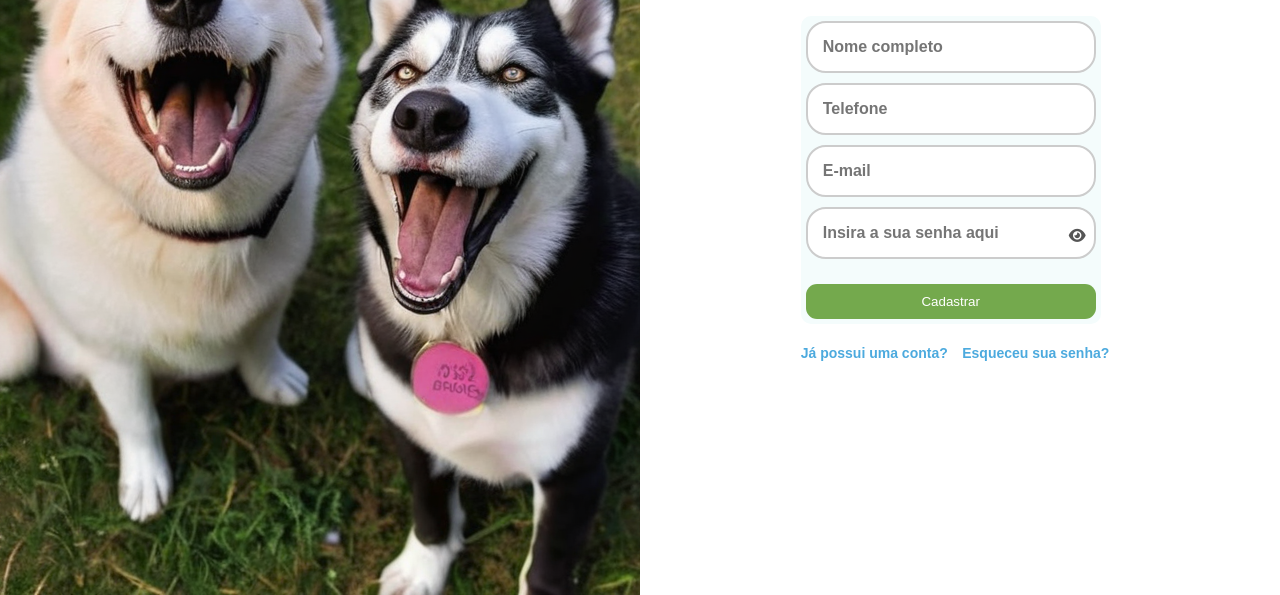
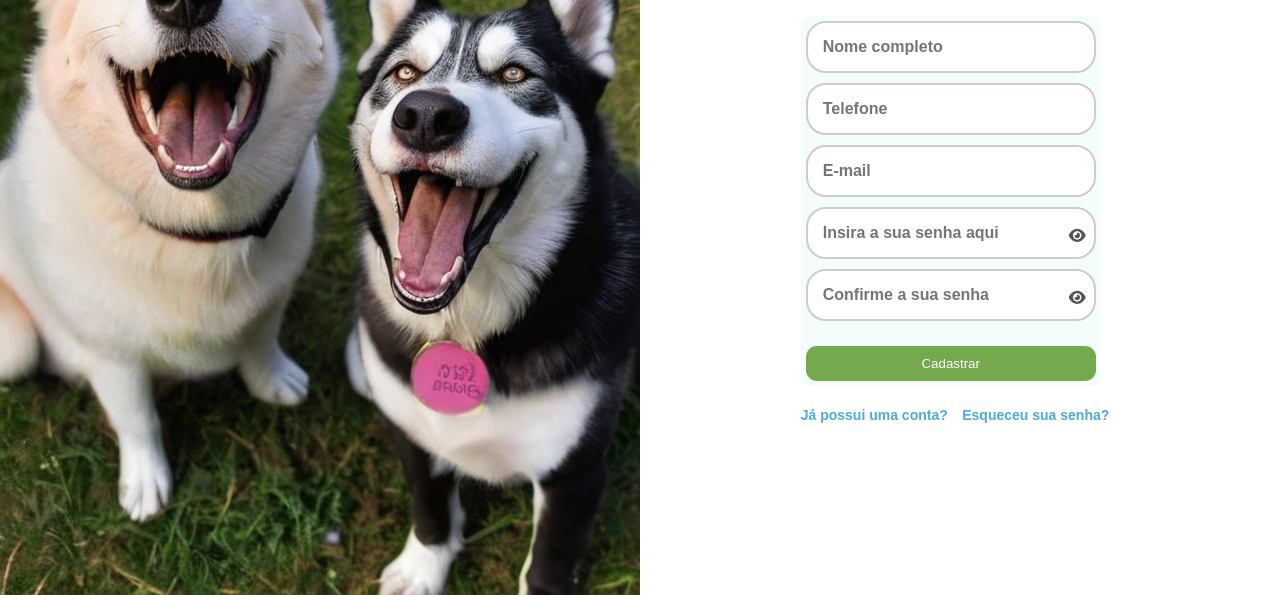
Before and after one commit to GuiAmaralD/frontend-uninter, a plain HTML site: page cadastro.html in a window 1280 px wide. Shown: the part 205-800 px from the top of the page. Drawn offline with Linux system fonts and the light colour scheme.

Commit message:
confirm password feature

```diff
--- a/cadastro.html
+++ b/cadastro.html
@@ -39,8 +39,14 @@
                     <div class="password-container">
                         <input type="password" maxlength="30" id="password" name="password" placeholder="Insira a sua senha aqui" required>
                         <span class="toggle-password" onclick="togglePasswordVisibility()">
-                        <i class="fas fa-eye"></i>
-                    </span>
+                            <i class="fas fa-eye"></i>
+                        </span>
+                    </div>
+                    <div class="password-container">
+                        <input type="password" maxlength="30" id="confirm-password" name="confirm-password" placeholder="Confirme a sua senha" required>
+                        <span class="toggle-password" onclick="togglePasswordVisibility('confirm-password')">
+                            <i class="fas fa-eye"></i>
+                        </span>
                     </div>
                     <div id="cadastro-error-message" style="display: none; color: red"></div>
                     <button type="submit">Cadastrar</button>
--- a/js/cadastro.js
+++ b/js/cadastro.js
@@ -1,6 +1,6 @@
-function togglePasswordVisibility() {
-    var passwordField = document.getElementById('password');
-    var toggleButton = document.querySelector('.toggle-password');
+function togglePasswordVisibility(id = 'password') {
+    var passwordField = document.getElementById(id);
+    var toggleButton = passwordField.nextElementSibling;
 
     if (passwordField.type === 'password') {
         passwordField.type = 'text';
@@ -9,15 +9,23 @@ function togglePasswordVisibility() {
         passwordField.type = 'password';
         toggleButton.innerHTML = '<i class="fas fa-eye"></i>';
     }
-  }
+}
 
-function submitRegisterForm(event) {
+  function submitRegisterForm(event) {
     event.preventDefault(); // Evita que o formulário seja enviado da maneira padrão
 
     var name = document.getElementById('name').value.trim();
-    var phone = document.getElementById('phone').value.replace(/\D/g, '');;
+    var phone = document.getElementById('phone').value.replace(/\D/g, '');
     var username = document.getElementById('email').value.trim();
     var password = document.getElementById('password').value.trim();
+    var confirmPassword = document.getElementById('confirm-password').value.trim();
+    var errMessage = document.getElementById('cadastro-error-message');
+
+    if (password !== confirmPassword) {
+        errMessage.style.display = 'block';
+        errMessage.innerHTML = 'As senhas não coincidem. Por favor, tente novamente.';
+        return; // Para o envio do formulário
+    }
 
     var formData = {
         name: name,
@@ -47,7 +55,6 @@ function submitRegisterForm(event) {
                 document.getElementById('cadastro-success-message').style.display = 'block';
             }
             if (response.status === 409){
-                errMessage = document.getElementById('cadastro-error-message');
                 errMessage.style.display = 'block';
                 errMessage.innerHTML = 'O e-mail já está em uso. Por favor, escolha outro.';
             }
@@ -59,8 +66,7 @@ function submitRegisterForm(event) {
         .finally(function(){
             document.body.style.cursor = 'default';
         });
-
-  }
+}
 
 var phoneInput = document.getElementById('phone');
 
```
Also changed, not shown: esqueci-senha.html (+1 -1 lines).
